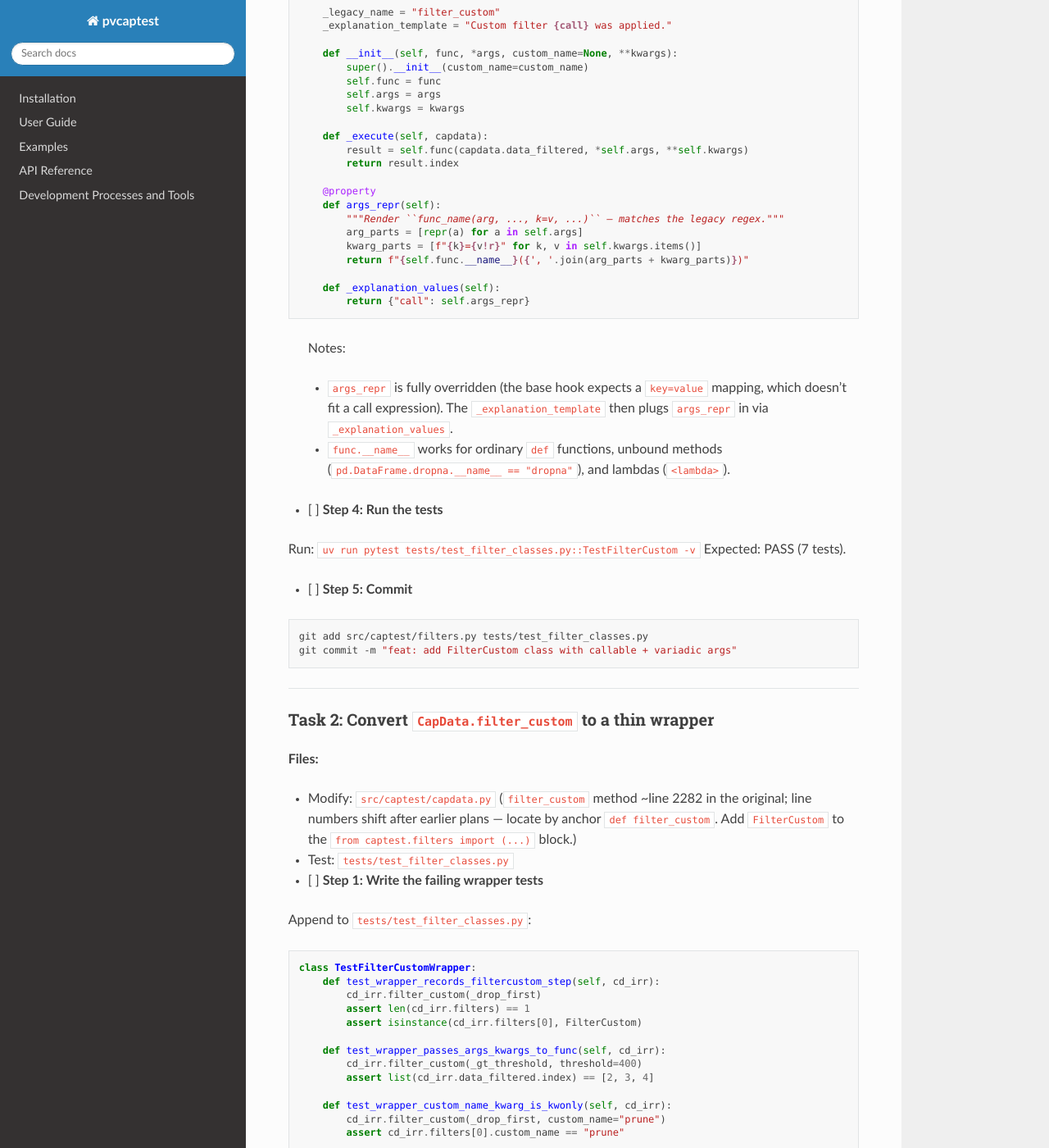
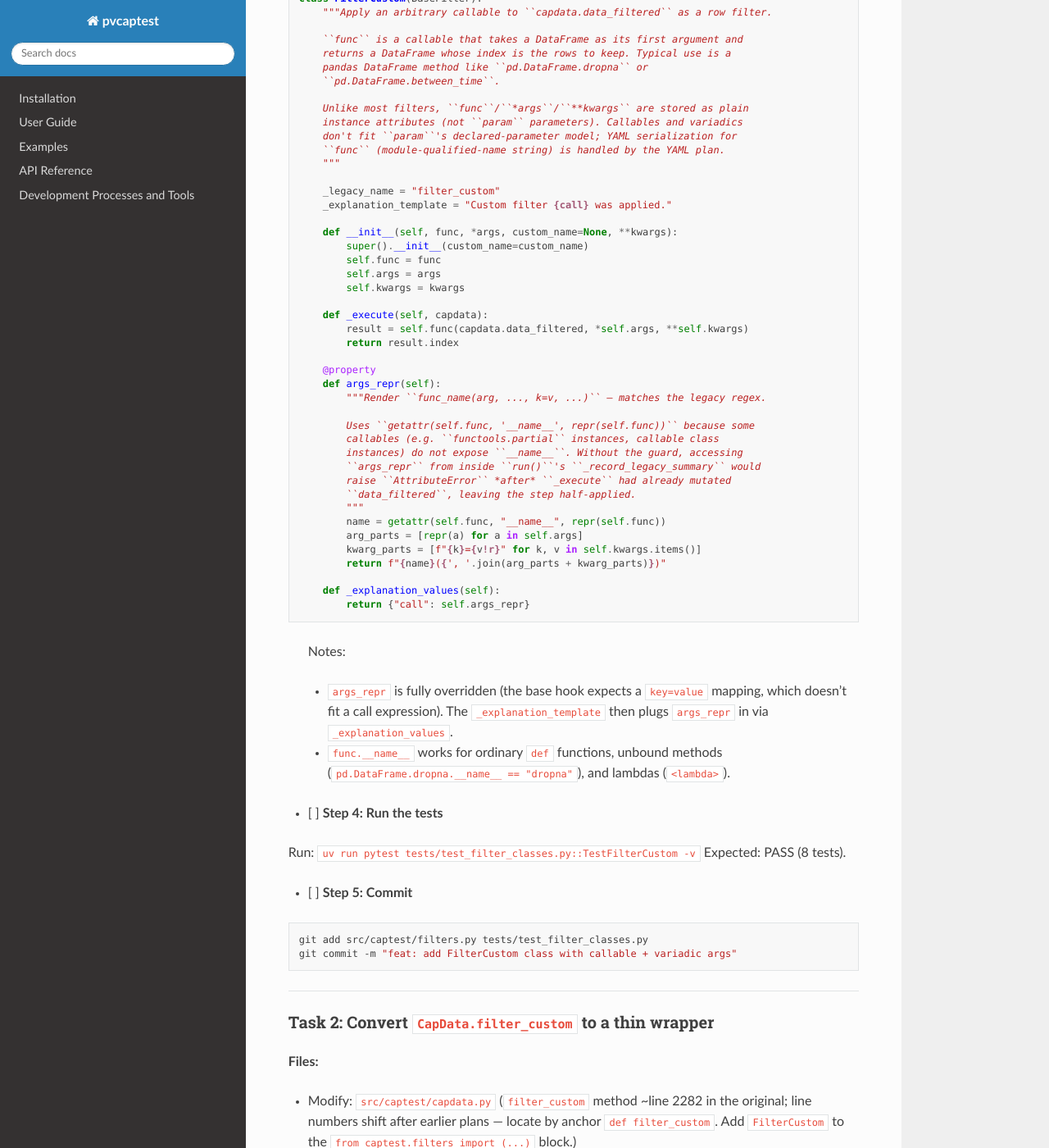
Before and after one commit to pvcaptest/pvcaptest, a Sphinx documentation site: the page built from docs/superpowers/plans/2026-06-02-filter-custom.md, in a window 1280 px wide and 1400 px high, scrolled down 3757 px. Shown: the whole window at 82% size. Built offline with Sphinx 7.4.7 and the Read the Docs theme 3.1.0, drawn with Linux system fonts in a browser that asks for light colours; pages that are not in the unit, such as notebooks, are missing from menus; some of the changed text lies outside the part shown.

Commit message:
docs: guard func.__name__ access and pin pre-run explanation contract
functools.partial and callable class instances lack __name__; accessing it
unconditionally would raise inside run()'s _record_legacy_summary after
_execute had mutated data_filtered, leaving the step half-applied. Use
getattr(..., '__name__', repr(self.func)). Add test_args_repr_handles_callable
_without_dunder_name with functools.partial(pd.DataFrame.dropna), and pin
the pre-run guard by asserting f.explanation is None before run() in
test_explanation_reuses_call. Test count updated to 8.

Co-Authored-By: Claude Opus 4.7 <noreply@anthropic.com>

```diff
--- a/docs/superpowers/plans/2026-06-02-filter-custom.md
+++ b/docs/superpowers/plans/2026-06-02-filter-custom.md
@@ -97,8 +97,21 @@ class TestFilterCustom:
         assert "'9:00'" in args
         assert "'17:00'" in args
 
+    def test_args_repr_handles_callable_without_dunder_name(self):
+        # functools.partial has no __name__; args_repr must fall back rather
+        # than raising AttributeError mid-run() and leaving the step
+        # half-applied.
+        import functools
+
+        f = FilterCustom(functools.partial(pd.DataFrame.dropna))
+        args = f.args_repr  # must not raise
+        assert isinstance(args, str)
+
     def test_explanation_reuses_call(self, cd_irr):
         f = FilterCustom(_drop_first)
+        # Pre-run: BaseSummaryStep.explanation returns None until ix_after is
+        # set by run(). Pinning this keeps the guard a tested contract.
+        assert f.explanation is None
         f.run(cd_irr)
         exp = f.explanation
         assert "_drop_first" in exp
@@ -148,10 +161,19 @@ class FilterCustom(BaseFilter):
 
     @property
     def args_repr(self):
-        """Render ``func_name(arg, ..., k=v, ...)`` — matches the legacy regex."""
+        """Render ``func_name(arg, ..., k=v, ...)`` — matches the legacy regex.
+
+        Uses ``getattr(self.func, '__name__', repr(self.func))`` because some
+        callables (e.g. ``functools.partial`` instances, callable class
+        instances) do not expose ``__name__``. Without the guard, accessing
+        ``args_repr`` from inside ``run()``'s ``_record_legacy_summary`` would
+        raise ``AttributeError`` *after* ``_execute`` had already mutated
+        ``data_filtered``, leaving the step half-applied.
+        """
+        name = getattr(self.func, "__name__", repr(self.func))
         arg_parts = [repr(a) for a in self.args]
         kwarg_parts = [f"{k}={v!r}" for k, v in self.kwargs.items()]
-        return f"{self.func.__name__}({', '.join(arg_parts + kwarg_parts)})"
+        return f"{name}({', '.join(arg_parts + kwarg_parts)})"
 
     def _explanation_values(self):
         return {"call": self.args_repr}
@@ -164,7 +186,7 @@ class FilterCustom(BaseFilter):
 - [ ] **Step 4: Run the tests**
 
 Run: `uv run pytest tests/test_filter_classes.py::TestFilterCustom -v`
-Expected: PASS (7 tests).
+Expected: PASS (8 tests).
 
 - [ ] **Step 5: Commit**
 
```
